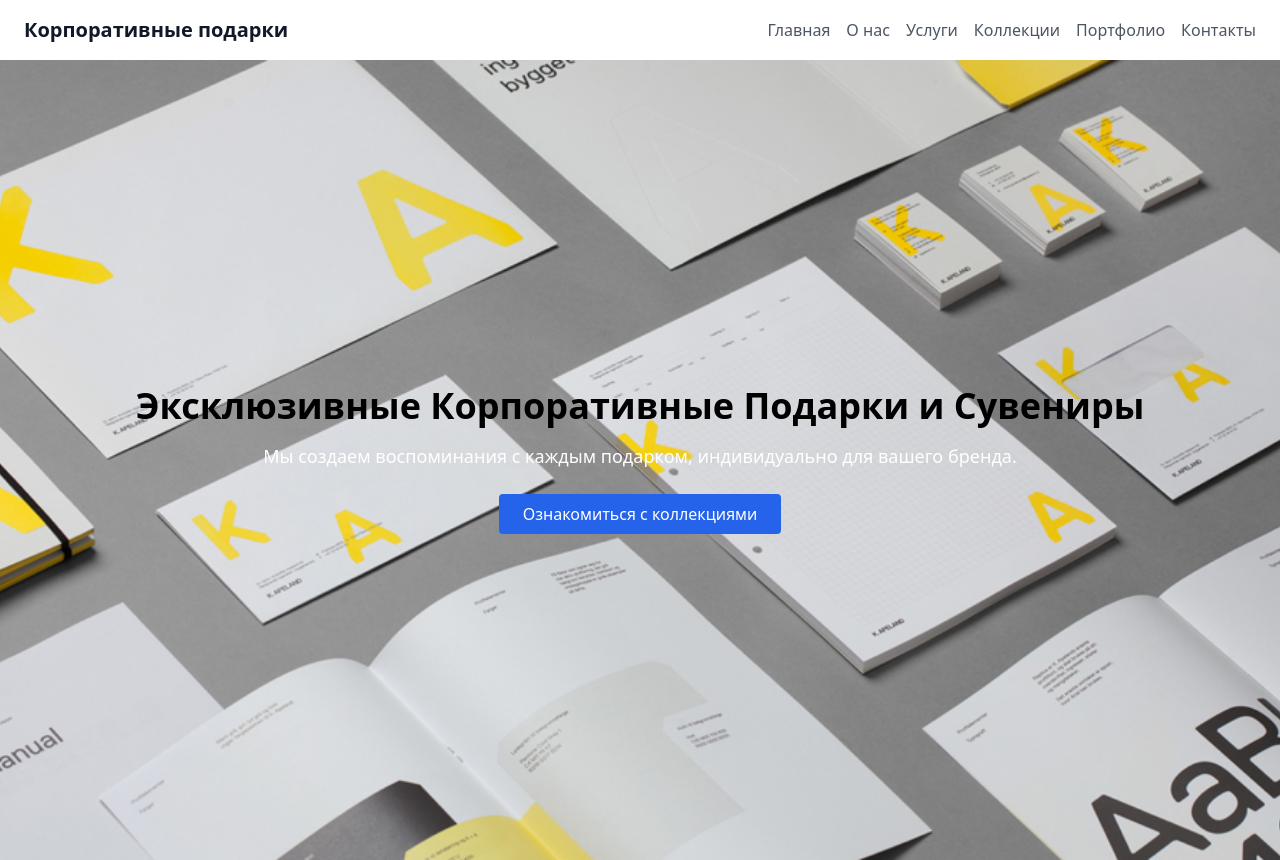
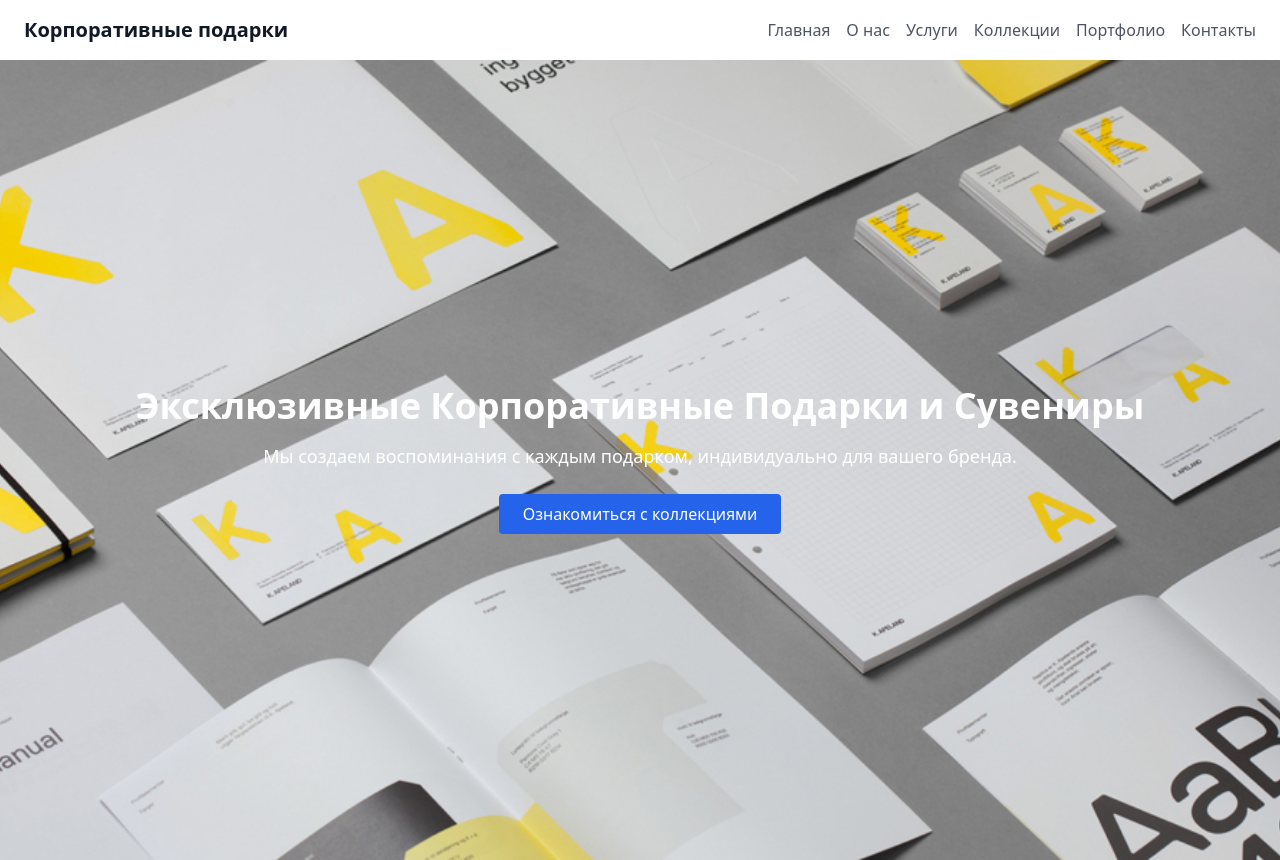
Before and after one commit to johngoworks/stitchmaster, a plain HTML site: page index.html in a window 1280 px wide. Shown: the top 860 px of the page. Drawn offline with nearby package versions, Linux system fonts and the light colour scheme.

Commit message:
Update index.html

```diff
--- a/index.html
+++ b/index.html
@@ -42,7 +42,7 @@
     <!-- Главный блок -->
     <section id="home" class="bg-cover bg-center h-screen flex items-center justify-center" style="background-image: url('main_image.jpg');">
         <div class="text-center text-white">
-            <h1 class="text-4xl font-bold text-black">Эксклюзивные Корпоративные Подарки и Сувениры</h1>
+            <h1 class="text-4xl font-bold ">Эксклюзивные Корпоративные Подарки и Сувениры</h1>
             <p class="mt-4 text-lg">Мы создаем воспоминания с каждым подарком, индивидуально для вашего бренда.</p>
             <a href="#collections" class="mt-6 inline-block bg-blue-600 text-white py-2 px-6 rounded">Ознакомиться с коллекциями</a>
         </div>
```
